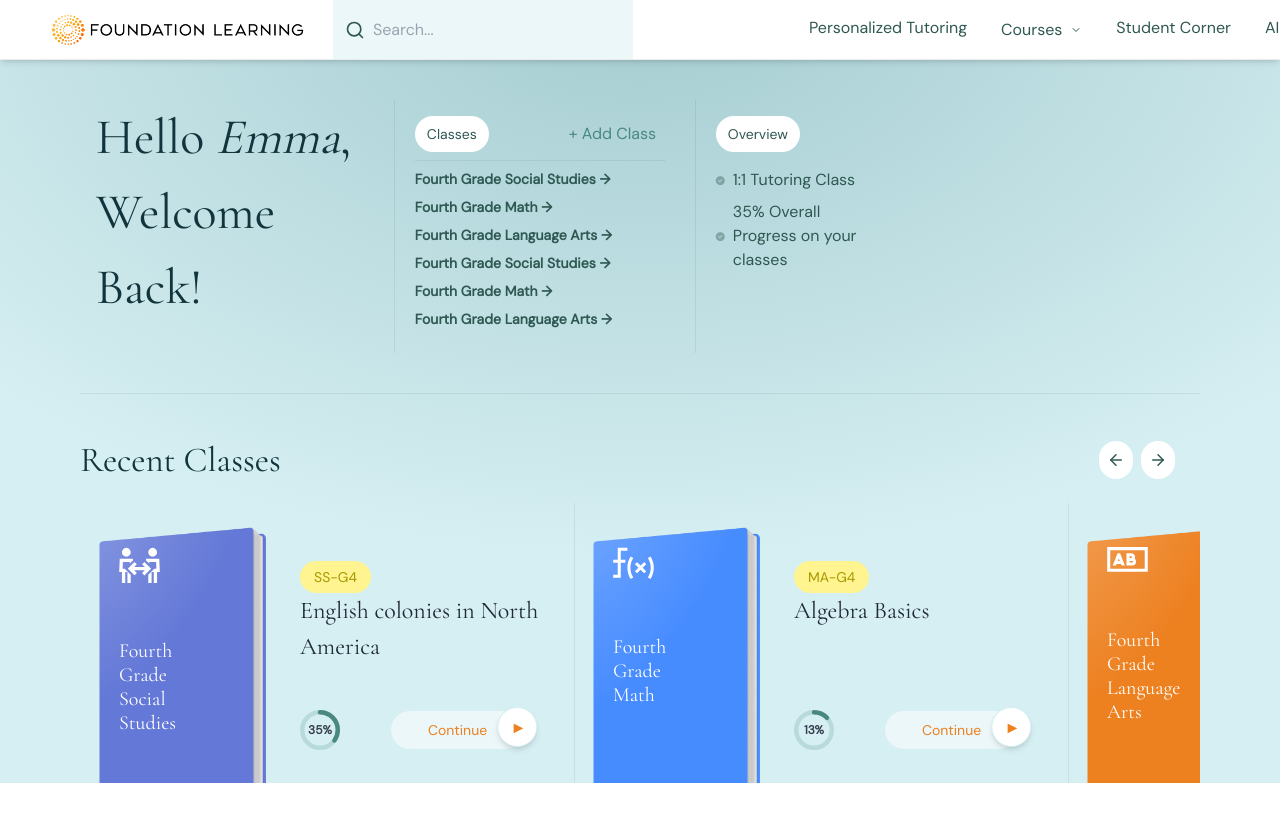
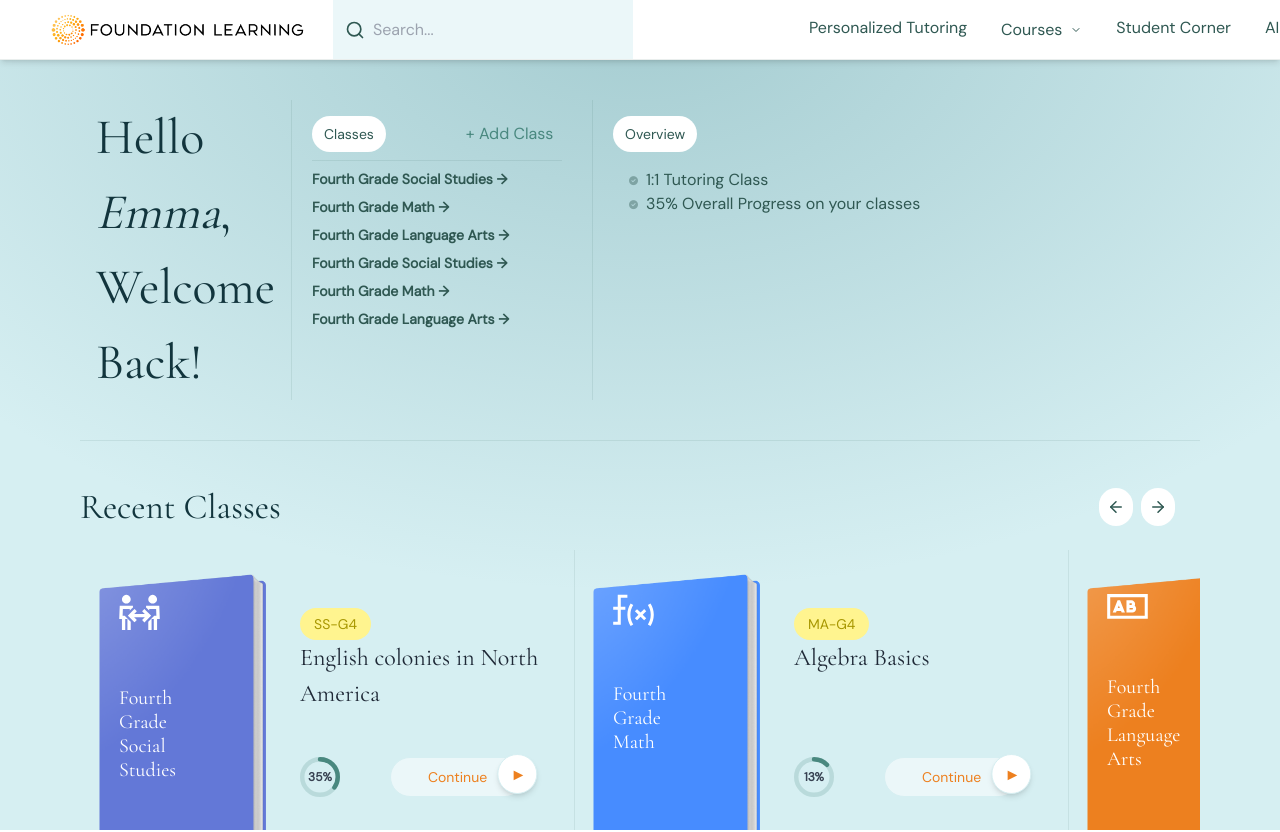
Before and after one commit to pulakkar333/Foundation_learning, a Next.js app: page / in a window 1280 px wide. Shown: the top 832 px of the page. Built offline with nearby package versions, Linux system fonts and the light colour scheme.

Commit message:
feedbacks

```diff
--- a/src/components/heroSection.tsx
+++ b/src/components/heroSection.tsx
@@ -95,20 +95,22 @@
           </div>
 
           {/* Overview section */}
-          <div className="w-full md:w-1/6 xl:w-1/3 md:border-l border-[#2F58521A] md:pl-[20px] py-4 order-3 md:order-2 xl:mr-[300px] xl:ml-[10px] ssm:px-[16px] ssm:order-1 ssm:border-t md:border-t-0 md:ml-0 md:mr-0">
+          <div className="w-full md:w-1/6 xl:w-1/3 md:border-l border-[#2F58521A] md:pl-[20px] py-4 order-3 md:order-2 xl:mr-[300px] xl:ml-[10px] ssm:px-[16px] ssm:order-1 ssm:border-t md:border-t-0 md:ml-0 md:mr-0 relative md:overflow-hidden xl:overflow-visible">
             <button className="px-3 py-2 bg-white text-[#2F5852] rounded-full text-sm font-normal">
               Overview
             </button>
-            <ul className="mt-4 space-y-2 text-[#2F5852] text-[16px] font-medium">
-              <li className="flex items-center md:whi">
+            <ul className="mt-4 space-y-2 text-[#2F5852] text-[16px] font-medium md:flex md:space-y-0 md:space-x-4 md:overflow-x-auto md:no-scrollbar md:flex-col">
+              <li className="flex items-center md:whitespace-nowrap ssm:pl-4">
                 <i className="fa-solid fa-circle-check text-[#2F5852] opacity-40 mr-2 text-[9px]"></i>
                 1:1 Tutoring Class
               </li>
-              <li className="flex items-center">
+              <li className="flex items-center md:whitespace-nowrap">
                 <i className="fa-solid fa-circle-check text-[#2F5852] opacity-40 mr-2 text-[9px]"></i>
                 35% Overall Progress on your classes
               </li>
             </ul>
+            {/* Gradient overlay for fading effect */}
+            <div className="absolute inset-y-0 right-0 w-20 bg-gradient-to-l from-[] to-transparent pointer-events-none hidden md:block"></div>
           </div>
         </div>
 
```
